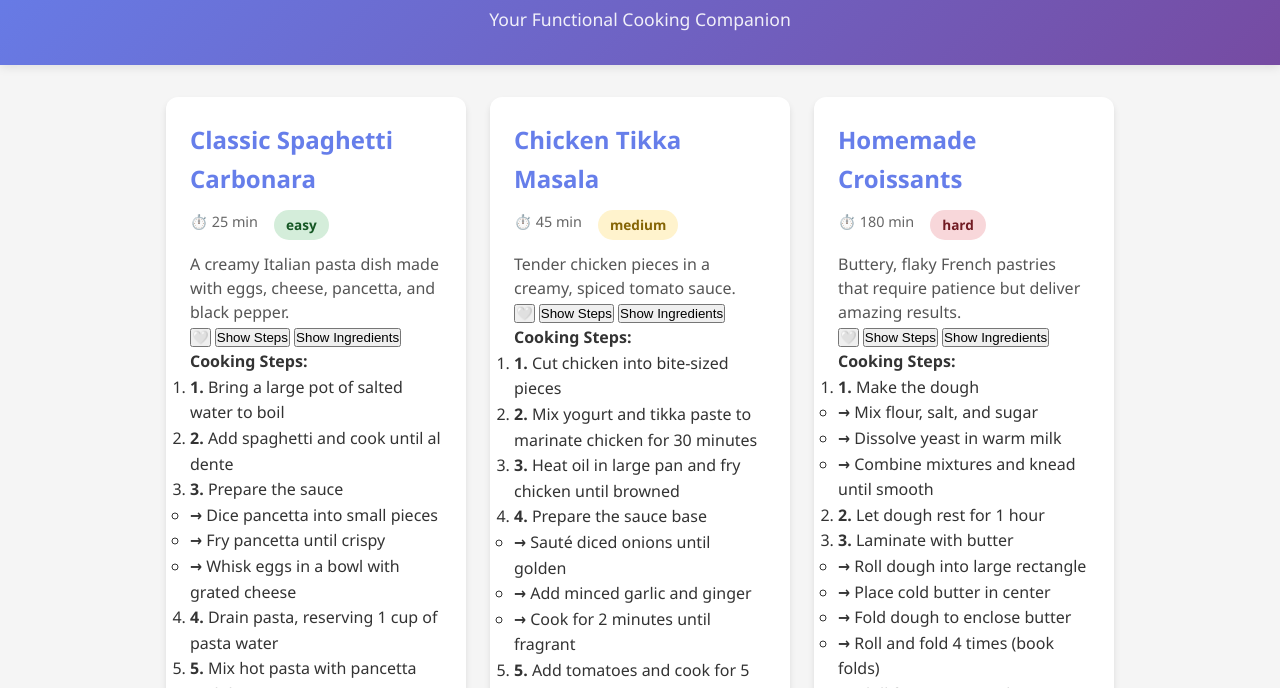
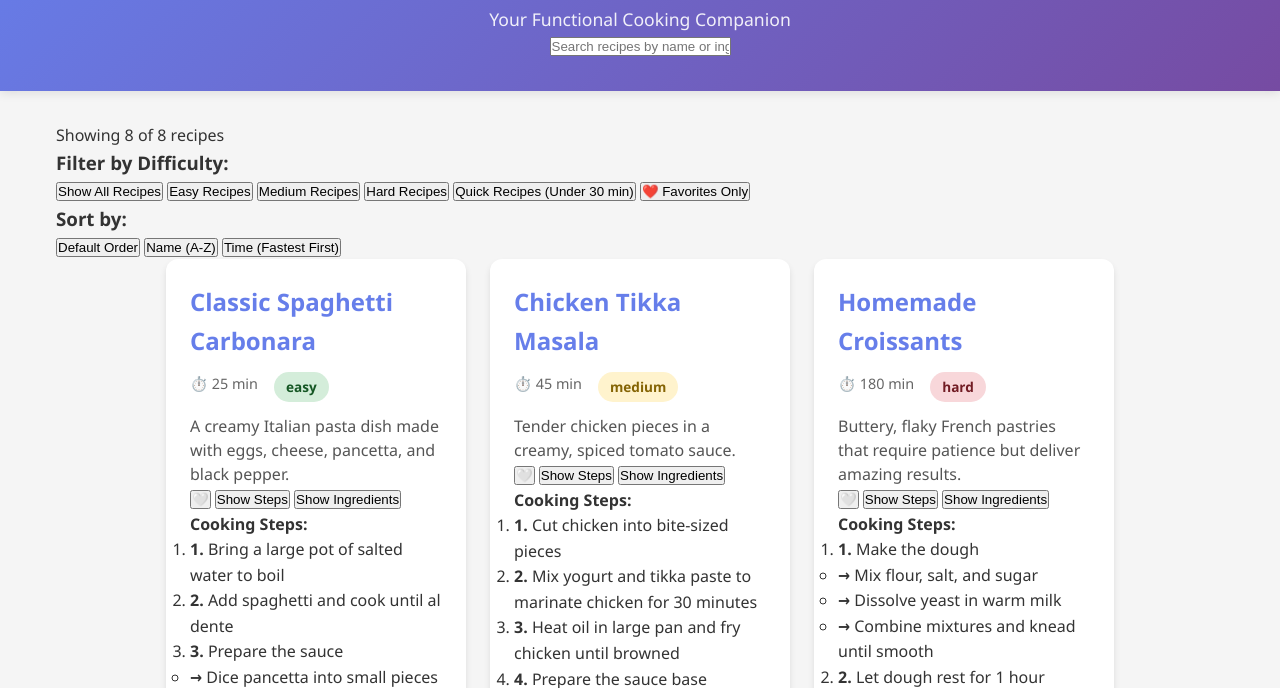
Before and after one commit to santhoshbhaskars144-pixel/recipejs-functional-cooking, a plain HTML site: page index.html in a window 1280 px wide. Shown: the part 99-787 px from the top of the page. Drawn offline with Linux system fonts and the light colour scheme.

Commit message:
Update index.html

```diff
--- a/index.html
+++ b/index.html
@@ -11,9 +11,45 @@
     <header>
         <h1>🍳 RecipeJS</h1>
         <p>Your Functional Cooking Companion</p>
+
+        <!-- Search Bar -->
+        <div class="search-bar">
+            <input
+                type="text"
+                id="search-input"
+                placeholder="Search recipes by name or ingredients..."
+                class="search-input"
+            >
+            <button id="clear-search-btn" class="clear-search-btn" style="display: none;">✕ Clear</button>
+        </div>
     </header>
 
     <main>
+        <!-- Recipe Counter -->
+        <div class="recipe-counter-section">
+            <p id="recipe-counter">Showing 8 of 8 recipes</p>
+        </div>
+
+        <!-- Filter and Sort Controls -->
+        <div class="controls-section">
+            <div class="filter-buttons">
+                <h3>Filter by Difficulty:</h3>
+                <button class="filter-btn active" data-filter="all">Show All Recipes</button>
+                <button class="filter-btn" data-filter="easy">Easy Recipes</button>
+                <button class="filter-btn" data-filter="medium">Medium Recipes</button>
+                <button class="filter-btn" data-filter="hard">Hard Recipes</button>
+                <button class="filter-btn" data-filter="quick">Quick Recipes (Under 30 min)</button>
+                <button class="filter-btn" data-filter="favorites">❤️ Favorites Only</button>
+            </div>
+
+            <div class="sort-buttons">
+                <h3>Sort by:</h3>
+                <button class="sort-btn active" data-sort="none">Default Order</button>
+                <button class="sort-btn" data-sort="name">Name (A-Z)</button>
+                <button class="sort-btn" data-sort="time">Time (Fastest First)</button>
+            </div>
+        </div>
+
         <div id="recipe-container">
             <!-- Recipe cards will be rendered here by JavaScript -->
         </div>
```
